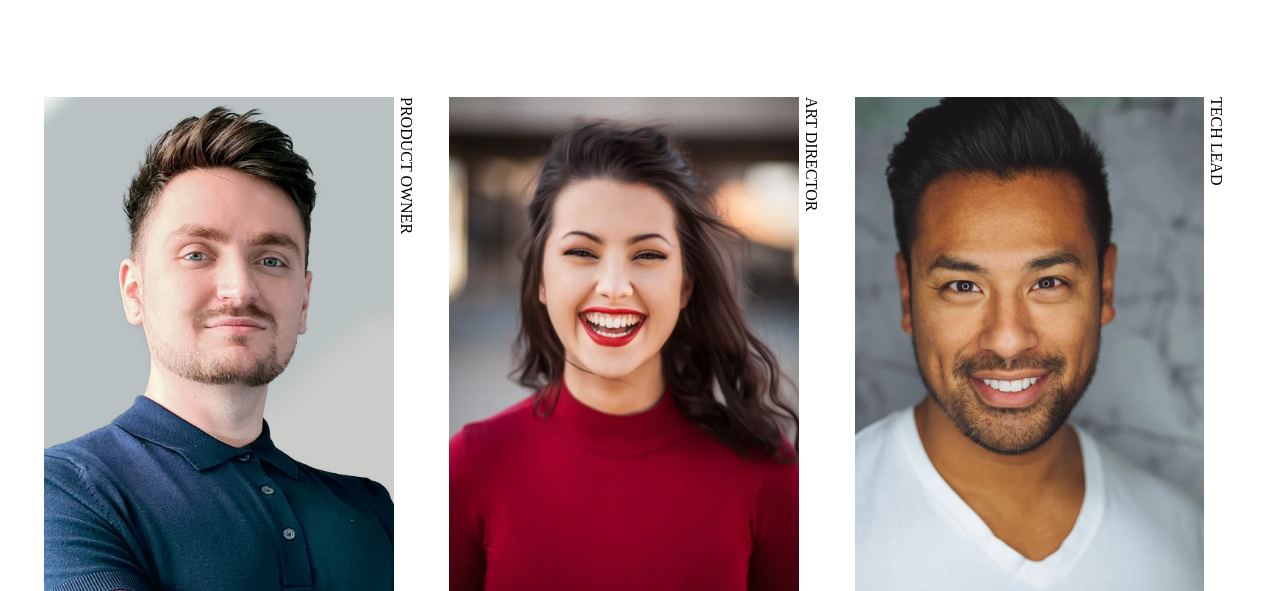
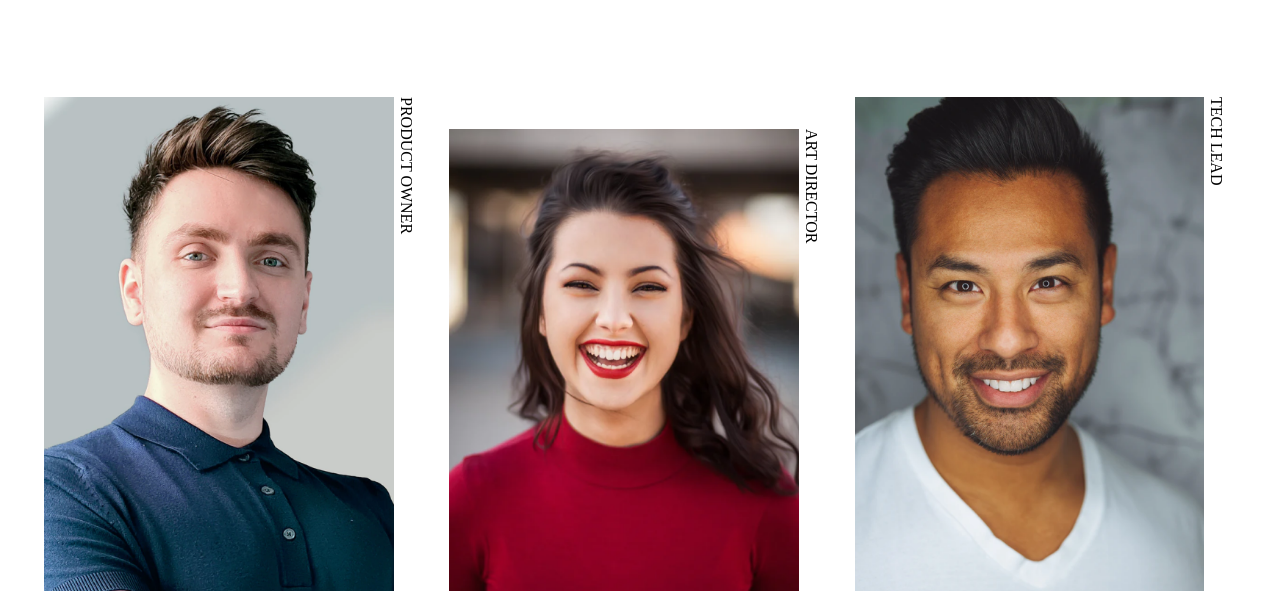
Before and after one commit to weirdyang/dev-challenge-team, a plain HTML site: page index.html in a window 1280 px wide. Shown: the part 209-800 px from the top of the page. Drawn offline with nearby package versions, Linux system fonts and the light colour scheme.

Commit message:
Updating with offset and preview

```diff
--- a/index.js
+++ b/index.js
@@ -35,7 +35,7 @@ const appData = {
 
 const makeCard = function (person) {
     let card = document.createElement("div");
-    card.classList.add('column', 'is-half-mobile', 'is-one-third-tablet', 'is-one-third-desktop');
+    card.classList.add('column', 'is-half-mobile', 'is-one-third-tablet', 'is-one-third-desktop', 'person');
     card.innerHTML = `
   <div class="columns is-multiline is-centered">
     <div class="column">
--- a/style.css
+++ b/style.css
@@ -48,3 +48,6 @@ body{
     margin: 2em;
     transition: all 4s cubic-bezier(0.755, 0.05, 0.855, 0.06);
 }
+.person:nth-child(3n+2) {
+    transform: translateY(2em);
+}
```
Also changed, not shown: 2 other files.
